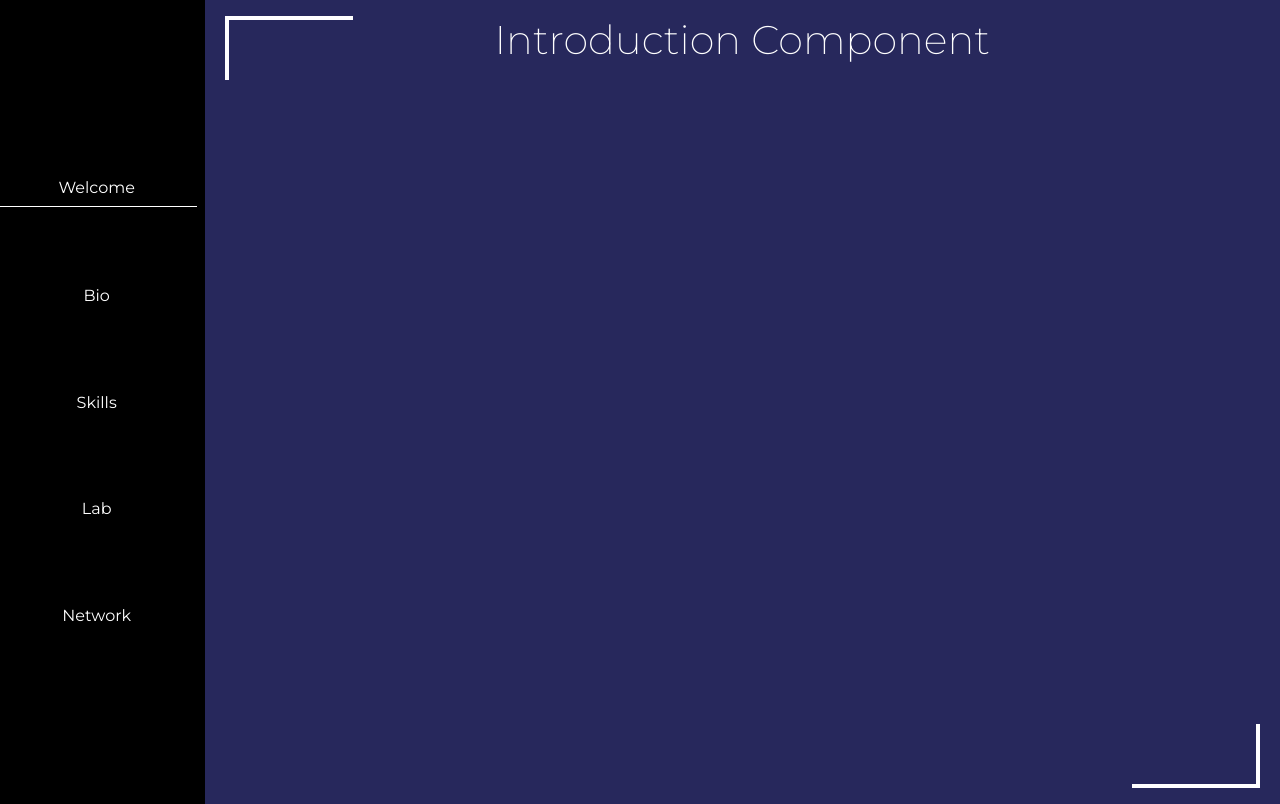
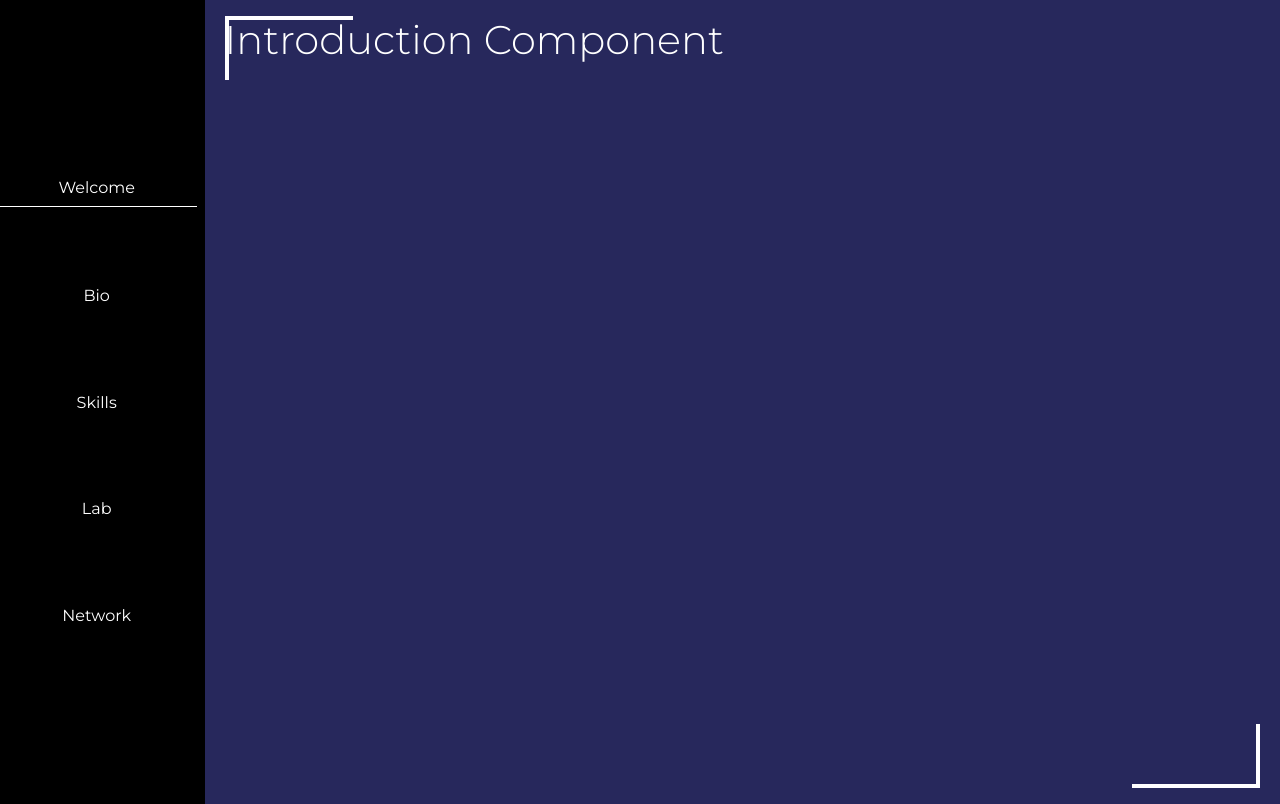
Before and after one commit to Jeffthedevv/Portfolio-Site, a Next.js app: page / in a window 1280 px wide. Built offline with nearby package versions, Linux system fonts and the light colour scheme.

Commit message:
Adds New Fonts And Declares the styles.

```diff
--- a/styles/globals.css
+++ b/styles/globals.css
@@ -1,4 +1,5 @@
-@import url('https://fonts.googleapis.com/css2?family=Montserrat:wght@100;200;300;400;500;600;700;800&display=swap');
+@import url('https://fonts.googleapis.com/css2?family=Great+Vibes&family=Montserrat:wght@100;200;300;400;500;600;700;800&display=swap');
+
 html,
 body {
   height: 100;
@@ -21,8 +22,12 @@ h1,h2,h3,h4,h5,h6,p,a {
   color: #fff;
   font-family: 'Montserrat', sans-serif;
 }
-h1 {
-  font-weight: 200 !important;
+h1,h2,h3,h4,h5,h6{
+  font-weight: 300 !important;
+}
+
+p{
+  font-weight: 300 !important;
 }
 
 .navbar-toggler {
--- a/styles/intro.css
+++ b/styles/intro.css
@@ -1,7 +1,5 @@
 .intro_wrapper {
   height: 100%;
-  display: flex;
-  justify-content: center;
   position: relative;
 }
 
@@ -27,6 +25,37 @@
   border-width: 4px;
   background-color: transparent
 }
+.intro_wrapper .content_wrapper {
+  padding: 1.2em 20px;
+  width: 100%;
+  height: 100%;
+  position: relative;
+  /* display: flex; */
+  /* flex-wrap: wrap; */
+  /* align-content: flex-start; */
+}
+.intro_wrapper .content_wrapper .intro_subHeader {
+  margin-bottom: 2em;
+}
+
+.intro_wrapper .content_wrapper .welcoming {
+  font-family: 'Great Vibes', cursive;
+  font-size: 4em;
+  letter-spacing: 3px;
+  margin-bottom: 20px;
+}
+
+.intro_wrapper .content_wrapper p {
+  margin-bottom: 3em;
+}
+.intro_wrapper .content_wrapper p .style_span {
+  font-weight: 500;
+}
+.intro_wrapper .content_wrapper .quick_links {
+  position: relative;
+  /* bottom: 5em;  */
+}
+
 
 
 /* @media(min-width:768px) {
```
